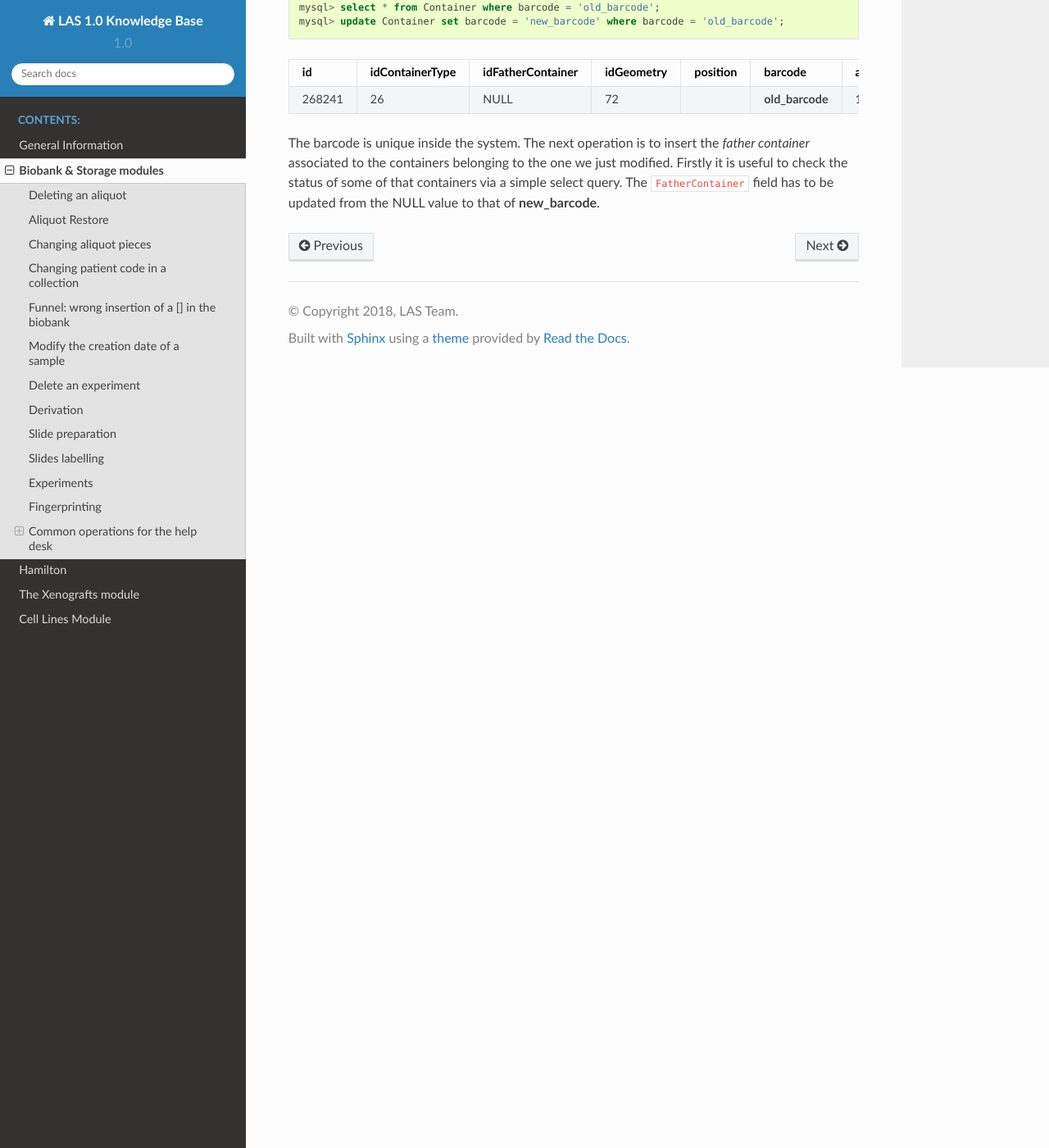
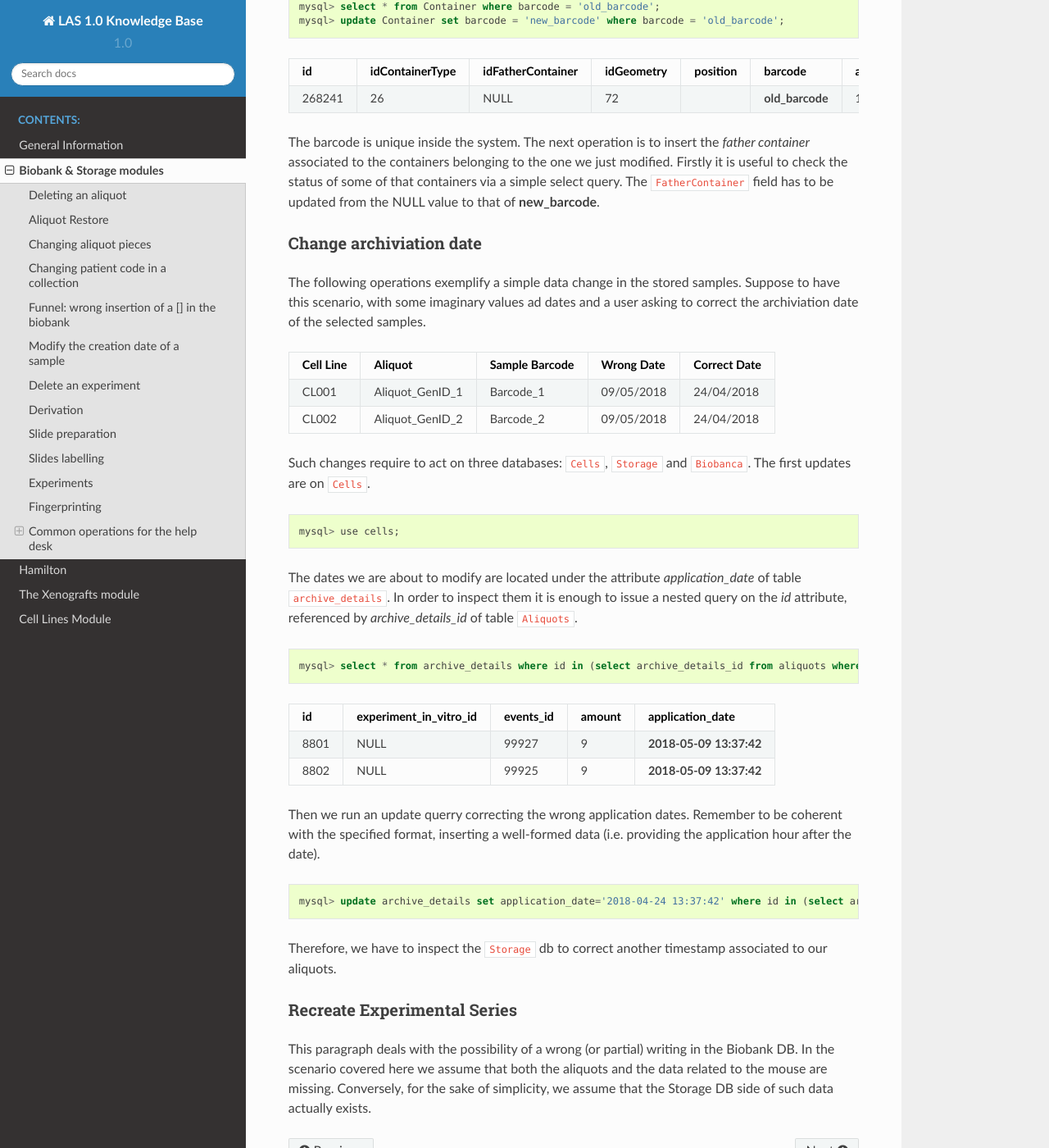
Before and after one commit to lasircc/las_1_knowledge_base, a Sphinx documentation site: the page built from docs/biobank.rst, in a window 1280 px wide and 1400 px high, scrolled down 12426 px. Shown: the whole window at 82% size. Built offline with Sphinx 7.4.7 and the Read the Docs theme 2.0.0, drawn with Linux system fonts in a browser that asks for light colours; some of the changed text lies outside the part shown.

Commit message:
adding aliquot date modify

```diff
--- a/docs/biobank.rst
+++ b/docs/biobank.rst
@@ -18,7 +18,7 @@ An automatic procedure is available at the URL http://las.ircc.it/biobank/canc/a
 	....
 
 
-The procedure sets the the availability attribute equal to 0 in the table ``Aliquot`` of the biobank DB. Successively, it sets the endTimestamp in the Aliquot table of the Storage DB. Then, the tube is eliminated if it is set as "single use".
+The procedure sets the the availability attribute equal to 0 in the table ``Aliquot`` of the Biobank DB. Successively, it sets the endTimestamp in the Aliquot table of the Storage DB. Then, the tube is eliminated if it is set as "single use".
 
 .. note::  Please remember that by default all the created tubes are set to **"single use"**.
 
@@ -168,7 +168,7 @@ This is a classic planning procedure, requiring the GenealogyID's or barcodes ju
 	4. Load a slide code. If it is not already registered in the LAS system, it is then created at the end of the current session along with the new aliquots.
 	5. Click on a square inside the slide to place a slice.
 	6. If needed, using the table at the bottom of the page, you can delete the samples you have placed.
-	7. At the time of saving, the system creates a aliquots of type PS (Paraffin Section) if the block is an FF. Differently, if the block is an OF, the created aliquot will be of type OS (OCTSection). In addition, the slide instance is created in the ``Storage`` DB.
+	7. At the time of saving, the system creates a aliquots of type PS (Paraffin Section) if the block is an FF. Differently, if the block is an OF, the created aliquot will be of type OS (OCTSection). In addition, the slide instance is created in the Storage DB.
 
 The DB table in which the entire procedure is saved is ``aliquotslideschedule``. In table ``slideprotocol``, you can find the protocol used to generate the slices and in ``featureslideprotocol`` the default values of each protocol are recorded. This last table translates a many-to-many relationship between ``feature`` and ``slideprotocol``.
 
@@ -460,3 +460,53 @@ Then, we firstly identify the rack, i.e. the container whose barcode matches the
 
 
 The barcode is unique inside the system. The next operation is to insert the *father container* associated to the containers belonging to the one we just modified. Firstly it is useful to check the status of some of that containers via a simple select query. The ``FatherContainer`` field has to be updated from the NULL value to that of **new_barcode**.
+
+Change archiviation date
+************************
+
+The following operations exemplify a simple data change in the stored samples.
+Suppose to have this scenario, with some imaginary values ad dates and a user asking to correct the archiviation date of the selected samples.
+
++-----------+-------------------+-------------------+------------+------------------+
+| Cell Line | Aliquot           | Sample Barcode    | Wrong Date | Correct Date     |
++===========+===================+===================+============+==================+
+| CL001     | Aliquot_GenID_1   | Barcode_1         | 09/05/2018 | 24/04/2018       |
++-----------+-------------------+-------------------+------------+------------------+
+| CL002     | Aliquot_GenID_2   | Barcode_2         | 09/05/2018 | 24/04/2018       |
++-----------+-------------------+-------------------+------------+------------------+
+
+Such changes require to act on three databases: ``Cells``, ``Storage`` and ``Biobanca``.
+The first updates are on ``Cells``.
+
+.. code:: sql
+
+	mysql> use cells;
+
+
+The dates we are about to modify are located under the attribute *application_date* of table ``archive_details``. In order to inspect them it is enough to issue a nested query on the *id* attribute, referenced by *archive_details_id* of table ``Aliquots``.
+
+.. code:: sql
+
+	mysql> select * from archive_details where id in (select archive_details_id from aliquots where gen_id in ('Aliquot_GenID_1','Aliquot_GenID_2'));
+
++------+------------------------+-----------+--------+-------------------------+
+| id   | experiment_in_vitro_id | events_id | amount | application_date        |
++======+========================+===========+========+=========================+
+| 8801 |                   NULL |     99927 |      9 | **2018-05-09 13:37:42** |
++------+------------------------+-----------+--------+-------------------------+
+| 8802 |                   NULL |     99925 |      9 | **2018-05-09 13:37:42** |
++------+------------------------+-----------+--------+-------------------------+
+
+Then we run an update querry correcting the wrong application dates. Remember to be coherent with the specified format, inserting a well-formed data (i.e. providing the application hour after the date).
+
+.. code:: sql
+
+	mysql> update archive_details set application_date='2018-04-24 13:37:42' where id in (select archive_details_id from aliquots where gen_id in ('Aliquot_GenID_1','Aliquot_GenID_2'));
+
+
+Therefore, we have to inspect the ``Storage`` db to correct another timestamp associated to our aliquots.
+
+Recreate Experimental Series
+****************************
+
+This paragraph deals with the possibility of a wrong (or partial) writing in the Biobank DB. In the scenario covered here we assume that both the aliquots and the data related to the mouse are missing. Conversely, for the sake of simplicity, we assume that the Storage DB side of such data actually exists.
--- a/docs/xeno.rst
+++ b/docs/xeno.rst
@@ -175,4 +175,4 @@ To delete the FFPE block, we delete its record in the ``Contanier`` table, along
 
 	mysql> delete from containerfeature where idContainer in (select idContainer from Aliquot where GenealogyID like 'Gen_ID%');
 
-To simply delete an aliquot an automatic procedure is available at the URL http://las.ircc.it/biobank/canc/aliquot. Please refer to  :ref:`deleting_an_aliquot` section.
+To simply delete an aliquot an automatic procedure is available at the URL http://las.ircc.it/biobank/canc/aliquot. Please refer to section :ref:`deleting_an_aliquot`.
```
Also changed, not shown: other parts of docs/biobank.rst (+1 -1 lines).
